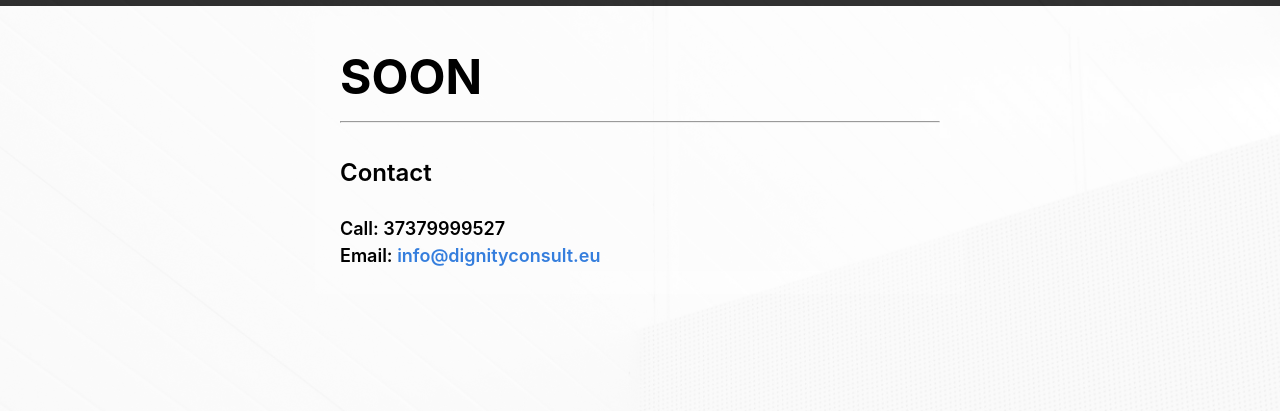
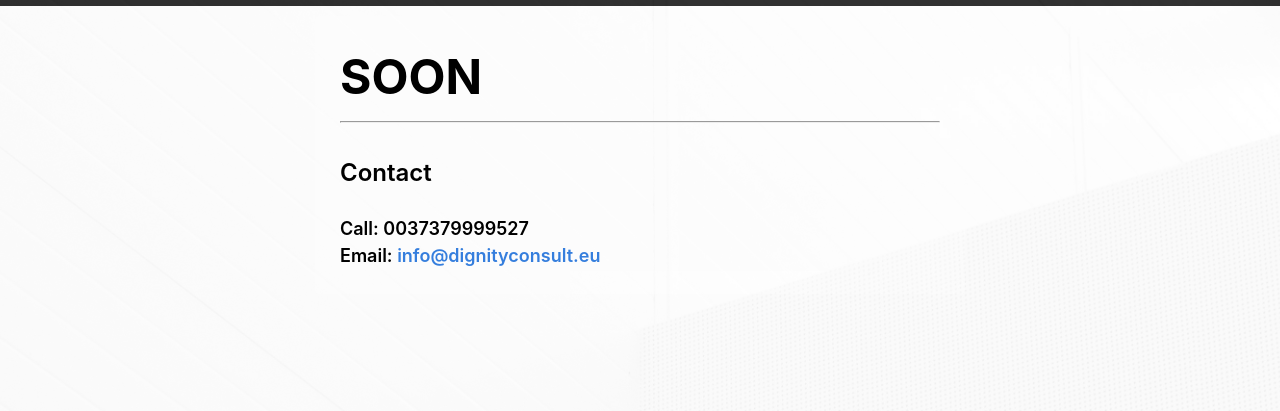
Before and after one commit to dignityconsult/staging, a Jekyll site: the page built from index.md, in a window 1280 px wide. Shown: the top 411 px of the page. Built offline with Jekyll 4.4.1, drawn with Linux system fonts in a browser that asks for light colours.

Commit message:
Updated contacts

```diff
--- a/_config.yaml
+++ b/_config.yaml
@@ -15,7 +15,7 @@
 # in the templates via {{ site.myvariable }}.
 title: Soon
 email: info@dignityconsult.eu
-phone: +37379999527
+phone: 0037379999527
 description: A coming soon page for Jekyll
 baseurl: "" # the subpath of your site, e.g. /blog
 url: "https://yjpl.github.io/soon/" # the base hostname & protocol for your site, e.g. http://example.com
```
